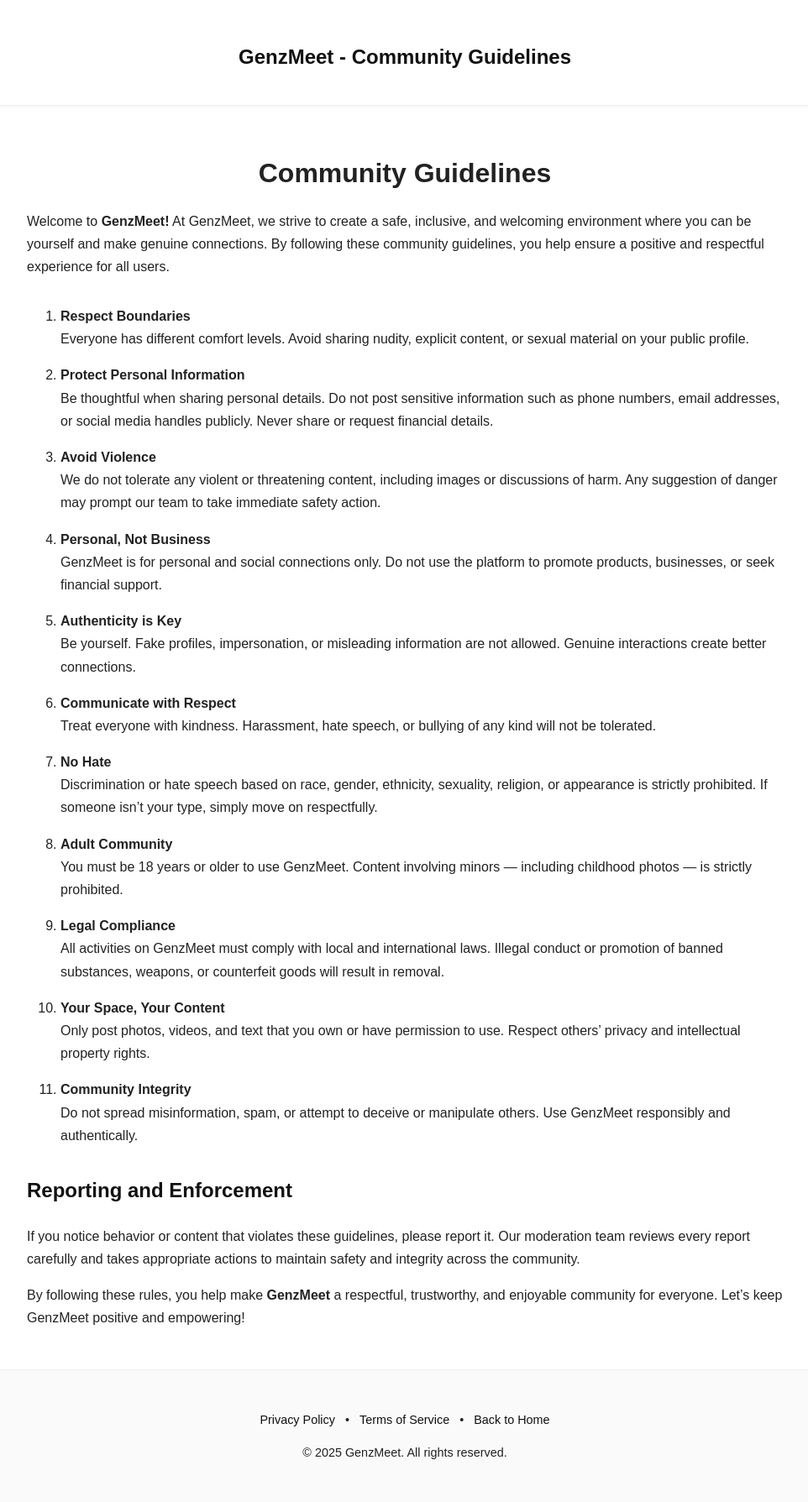
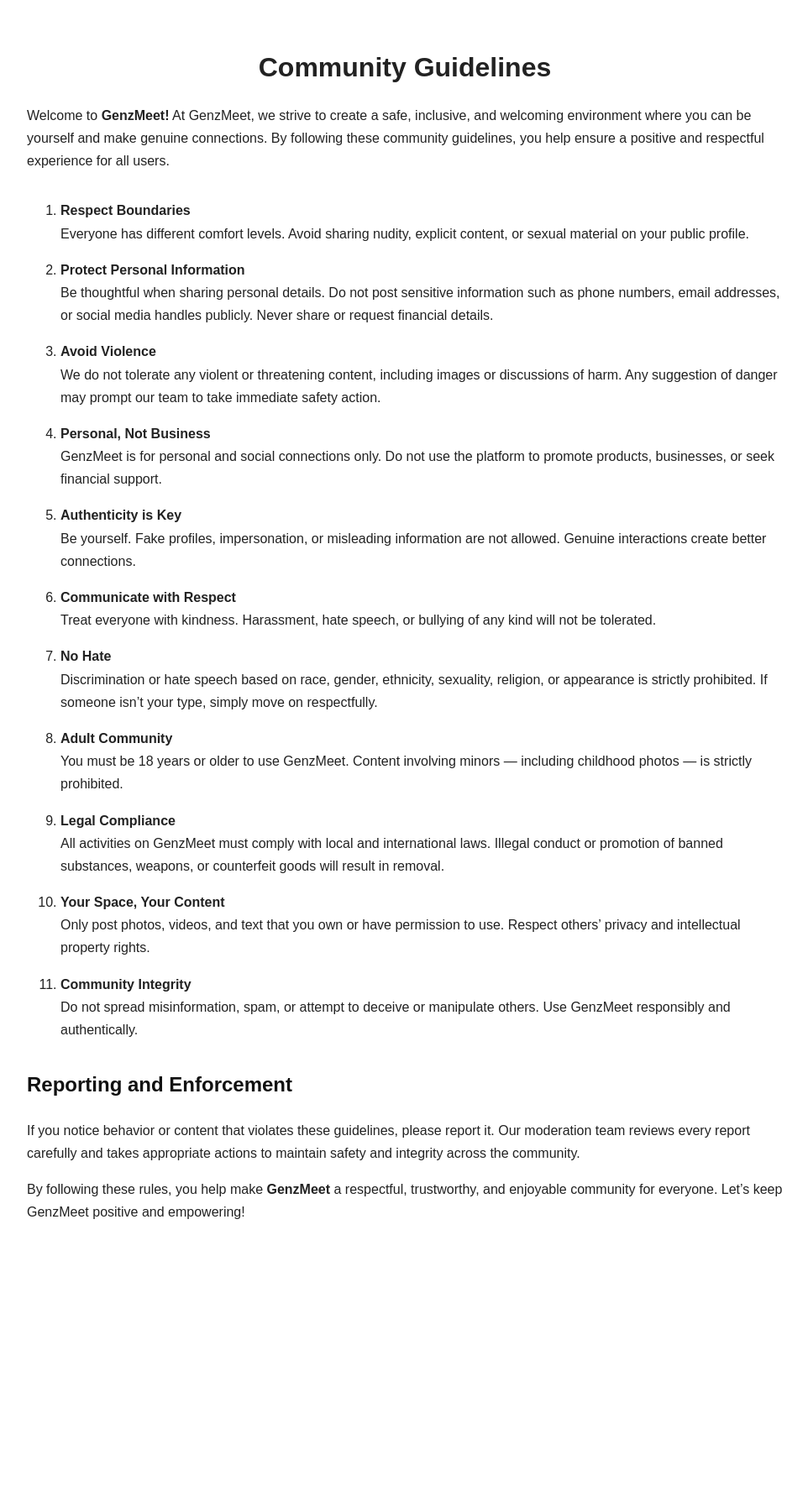
Before and after one commit to genzmeet22/genzmeet, a plain HTML site: page community-guidelines.html in a window 1280 px wide. Shown: the whole page at 84% size, without its empty margins (158-1120 px from the left). After the commit the page ends 1506 px from the top, so only its background shows below. Drawn offline with Linux system fonts and the light colour scheme.

Commit message:
Update community-guidelines.html

```diff
--- a/community-guidelines.html
+++ b/community-guidelines.html
@@ -79,9 +79,9 @@
   </head>
 
   <body>
-    <header>
+    <!-- <header>
       <h2>GenzMeet - Community Guidelines</h2>
-    </header>
+    </header> -->
 
     <main>
       <h1>Community Guidelines</h1>
@@ -148,13 +148,13 @@
       </p>
     </main>
 
-    <footer>
+    <!-- <footer>
       <p>
         <a href="/privacy.html">Privacy Policy</a> •
         <a href="/terms.html">Terms of Service</a> •
         <a href="/">Back to Home</a>
       </p>
       <p>&copy; 2025 GenzMeet. All rights reserved.</p>
-    </footer>
+    </footer> -->
   </body>
 </html>
```
